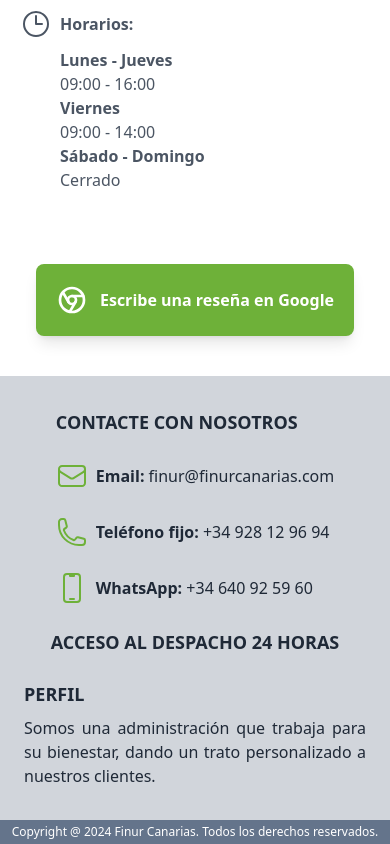
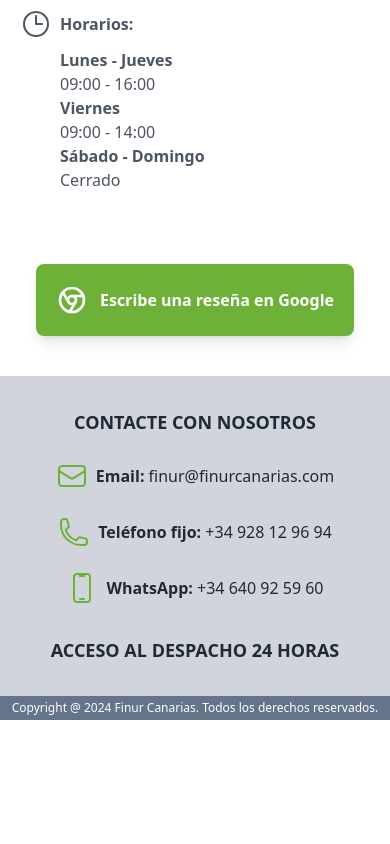
Before and after one commit to ale-aguiar/finur-canarias, a website: page src/contacto.html in a window 390 px wide. Shown: the part 496-1340 px from the top of the page. After the commit the page ends 1216 px from the top, so only its background shows below. Drawn offline with Linux system fonts and the light colour scheme.

Commit message:
Ajustes en footer (responsive)

```diff
--- a/src/contacto.html
+++ b/src/contacto.html
@@ -131,7 +131,7 @@
     <footer class="grid cursor-default">
         <div class="flex flex-col md:flex-row items-center justify-between py-8 bg-gray-300 dark:bg-gray-800 dark:text-gray-50">
             <!-- CONTACTO -->
-            <div class="flex flex-col items-start space-y-6 flex-1 mx-6 md:mx-20 md:w-1/3">
+            <div class="flex flex-col items-center lg:items-start space-y-6 flex-1 mx-6 md:mx-20 md:w-1/3">
                 <h3 class="text-lg font-semibold">CONTACTE CON NOSOTROS</h3>
                 <div class="flex items-center space-x-2">
                     <svg xmlns="http://www.w3.org/2000/svg" fill="none" viewBox="0 0 24 24" stroke-width="1.5" stroke="#6eb139" class="size-8">
@@ -154,14 +154,14 @@
             </div>
 
             <!-- ENLACE AL DESPACHO -->
-            <div class="flex items-center justify-center flex-1 my-6 mx-6 md:mx-0 md:my-0">
+            <div class="flex items-center justify-center flex-1 mt-8 mx-6 md:mx-0 md:my-0">
                 <a href="#" class="text-lg font-semibold">ACCESO AL DESPACHO 24 HORAS</a>
             </div>
 
             <!-- PERFIL -->
-            <div class="flex flex-col items-start space-y-2 flex-1 mx-6 md:mx-20 md:w-1/3">
+            <div class="hidden lg:flex flex-col items-start space-y-2 flex-1 mx-6 md:mx-20 md:w-1/3">
                 <h3 class="text-lg font-semibold">PERFIL</h3>
-                <p class="text-justify">Somos una administración que trabaja para su bienestar, dando un trato personalizado a nuestros clientes.</p>
+                <p>Somos una administración que trabaja para su bienestar, dando un trato personalizado a nuestros clientes.</p>
             </div>
         </div>
 
```
Also changed, not shown: src/index.html (+3 -3 lines), src/servicios.html (+3 -3 lines), src/css/output.css.
